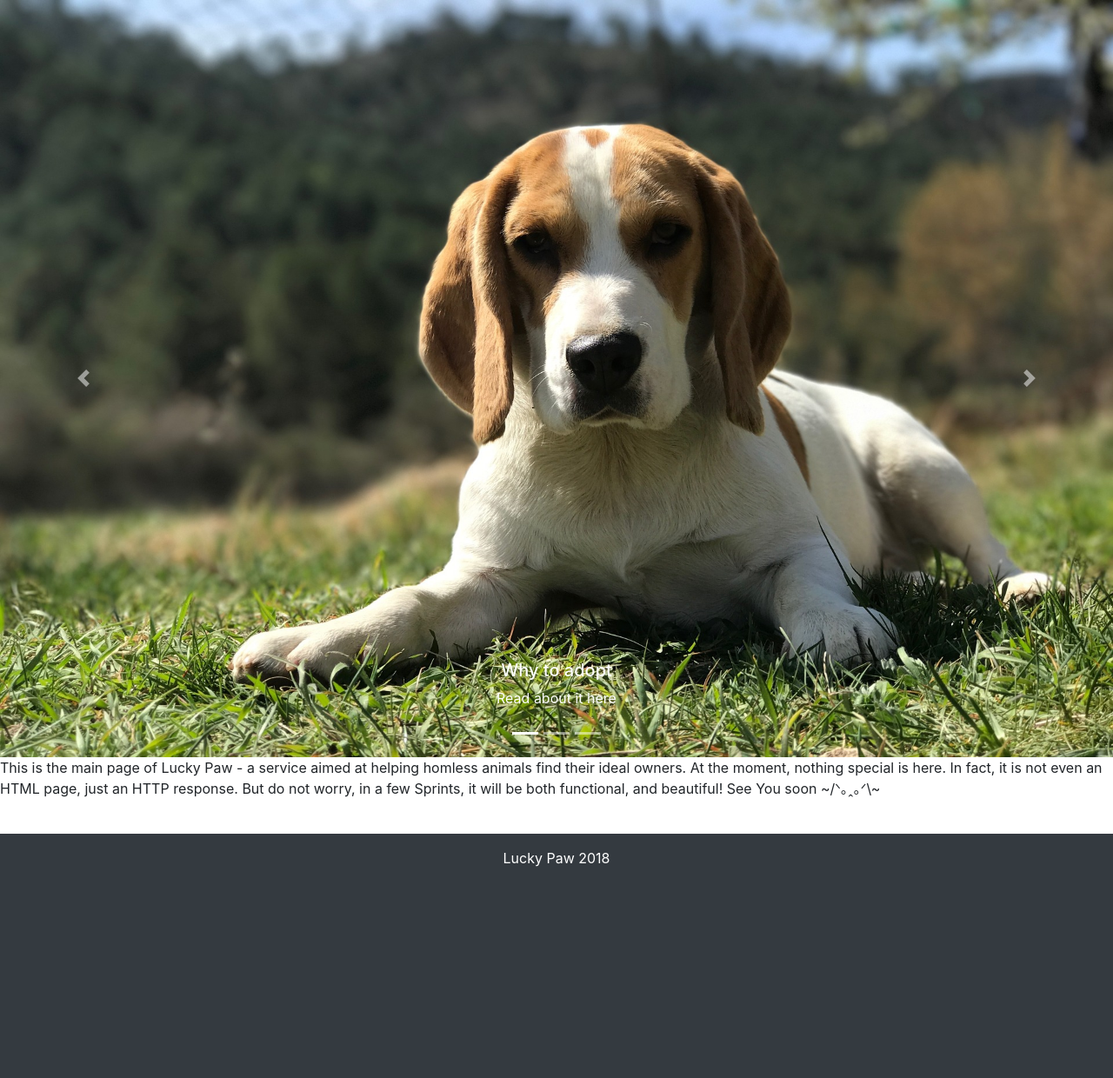
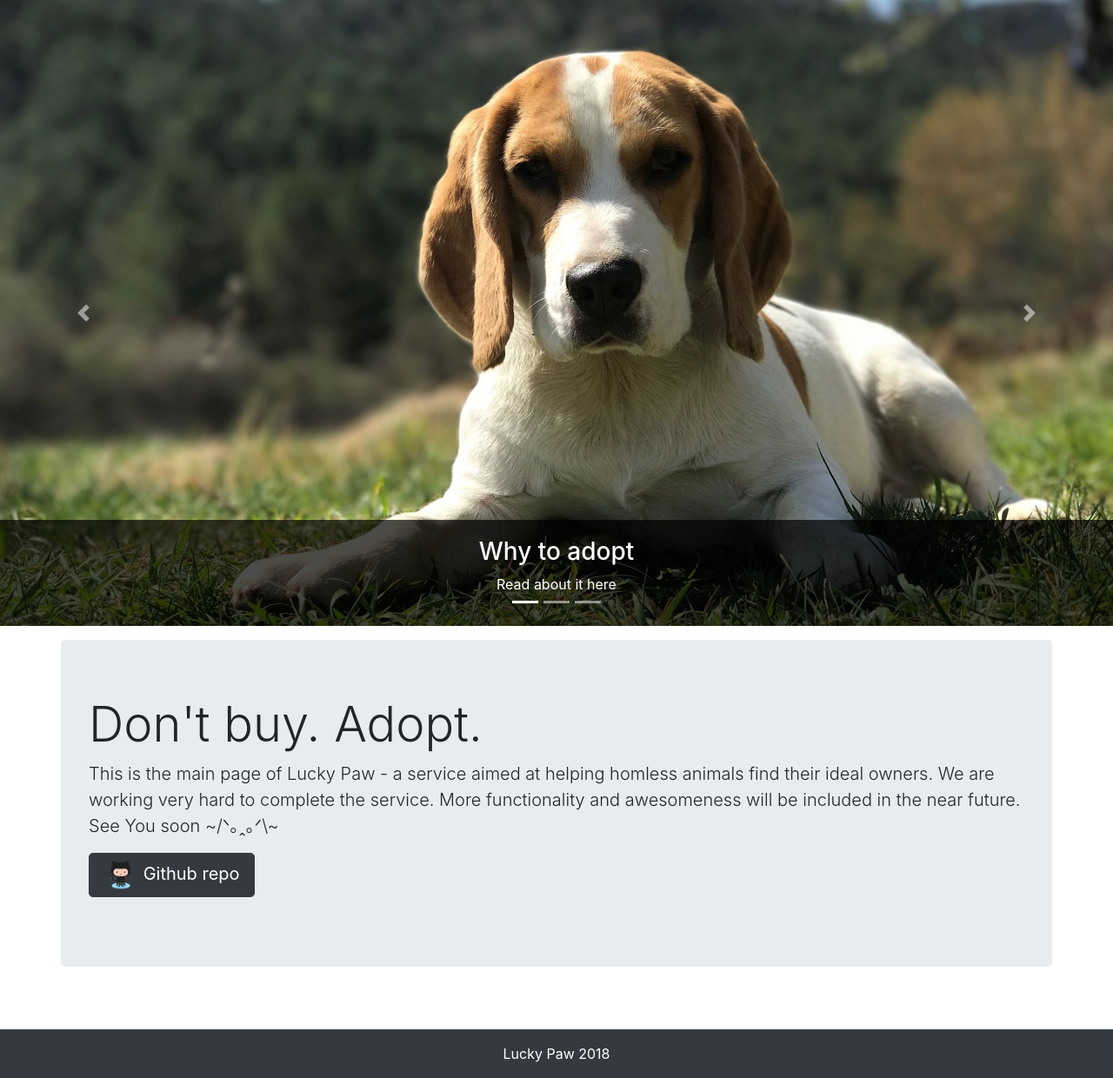
Before and after one commit to souserge/luckypaw, a Django app: page /main/ in a window 1280 px wide. Shown: the part 82-1322 px from the top of the page at 87% size. Before the commit the page ends 1079 px from the top, so only its background shows below. Run offline with Django 3.2, Linux system fonts and the light colour scheme; some libraries are stand-ins or nearby versions.

Commit message:
Prettify main page

```diff
--- /dev/null
+++ b/app/static/css/index.css
@@ -0,0 +1,24 @@
+.carousel-img {
+    opacity: 1;
+    transition-property: opacity;
+    transition-duration: 0.5s;
+}
+
+.carousel-img:hover {
+    opacity: 0.5;
+}
+
+.carousel-caption {
+    background-color: rgba(000, 000, 000, 0.7);
+    right: 0;
+    left: 0;
+    bottom: 0;
+}
+
+.carousel-item {
+    background-color: #000000;
+}
+
+.caousel-indicators {
+    bottom: 0;
+}
--- a/app/templates/app/index.html
+++ b/app/templates/app/index.html
@@ -2,9 +2,12 @@
 {% load staticfiles %}
 
 {% block extra_head %}
+
+<link rel="stylesheet" href="{% static 'css/index.css' %}">
+
 {% endblock %}
 
-{% block content %}
+{% block extra_header %}
 
 <div id="carouselExampleIndicators" class="carousel slide" data-ride="carousel">
     <ol class="carousel-indicators">
@@ -14,23 +17,23 @@
     </ol>
     <div class="carousel-inner">
       <div class="carousel-item active">
-        <img class="d-block w-100 carousel-img" src="{% static 'images/carousel-1.jpg' %}" alt="First slide">
+        <img class="d-block w-100 carousel-img" src="{% static 'images/carousel-1.jpeg' %}" alt="First slide">
         <div class="carousel-caption d-none d-md-block">
-            <h5>Why to adopt</h5>
+            <h3>Why to adopt</h3>
             <p>Read about it here</p>
         </div>
       </div>
       <div class="carousel-item">
-        <img class="d-block w-100 carousel-img" src="{% static 'images/carousel-2.jpg' %}" alt="Second slide">
+        <img class="d-block w-100 carousel-img" src="{% static 'images/carousel-2.jpeg' %}" alt="Second slide">
         <div class="carousel-caption d-none d-md-block">
-            <h5>How to adopt</h5>
+            <h3>How to adopt</h3>
             <p>Read about it here</p>
         </div>
       </div>
       <div class="carousel-item">
-        <img class="d-block w-100 carousel-img" src="{% static 'images/carousel-3.jpg' %}" alt="Third slide">
+        <img class="d-block w-100 carousel-img" src="{% static 'images/carousel-3.jpeg' %}" alt="Third slide">
         <div class="carousel-caption d-none d-md-block">
-            <h5>How to take care of an adopted pet</h5>
+            <h3>How to take care of an adopted pet</h3>
             <p>Read about it here</p>
         </div>
       </div>
@@ -44,13 +47,26 @@
       <span class="sr-only">Next</span>
     </a>
   </div>
+{% endblock %}
+
+{% block content %}
 
 
-This is the main page of Lucky Paw - a service aimed at helping homless
-animals find their ideal owners.
-At the moment, nothing special is here. In fact, it is not even an
-HTML page, just an HTTP response.
-But do not worry, in a few Sprints, it will be both functional, and
-beautiful! See You soon ~/ᐠ｡ꞈ｡ᐟ\~
+<div class="container jumbotron mt-3">
+  <h1 class="display-4">Don't buy. Adopt.</h1>
+  <p class="lead">
+    This is the main page of Lucky Paw - a service aimed at helping homless
+    animals find their ideal owners.
+    We are working very hard to complete the service. More functionality and awesomeness will be included in the near future. <br/> See You soon ~/ᐠ｡ꞈ｡ᐟ\~
+  </p>
+
+  <p class="lead">
+      <a class="btn btn-dark btn-lg" href="" role="button">
+        <img class="img-fluid" style="max-width: 2em; height: auto;" src="{% static 'images/Octocat.png' %}">
+        Github repo</a>
+  </p>
+</div>
+
+
 
 {% endblock %}
```
Also changed, not shown: app/static/images/Octocat.png (added), app/static/images/carousel-1.jpeg (added), app/static/images/carousel-1.jpg (deleted), app/static/images/carousel-2.jpeg (added), app/static/images/carousel-2.jpg (deleted), app/static/images/carousel-3.jpeg (added), app/static/images/carousel-3.jpg (deleted).
